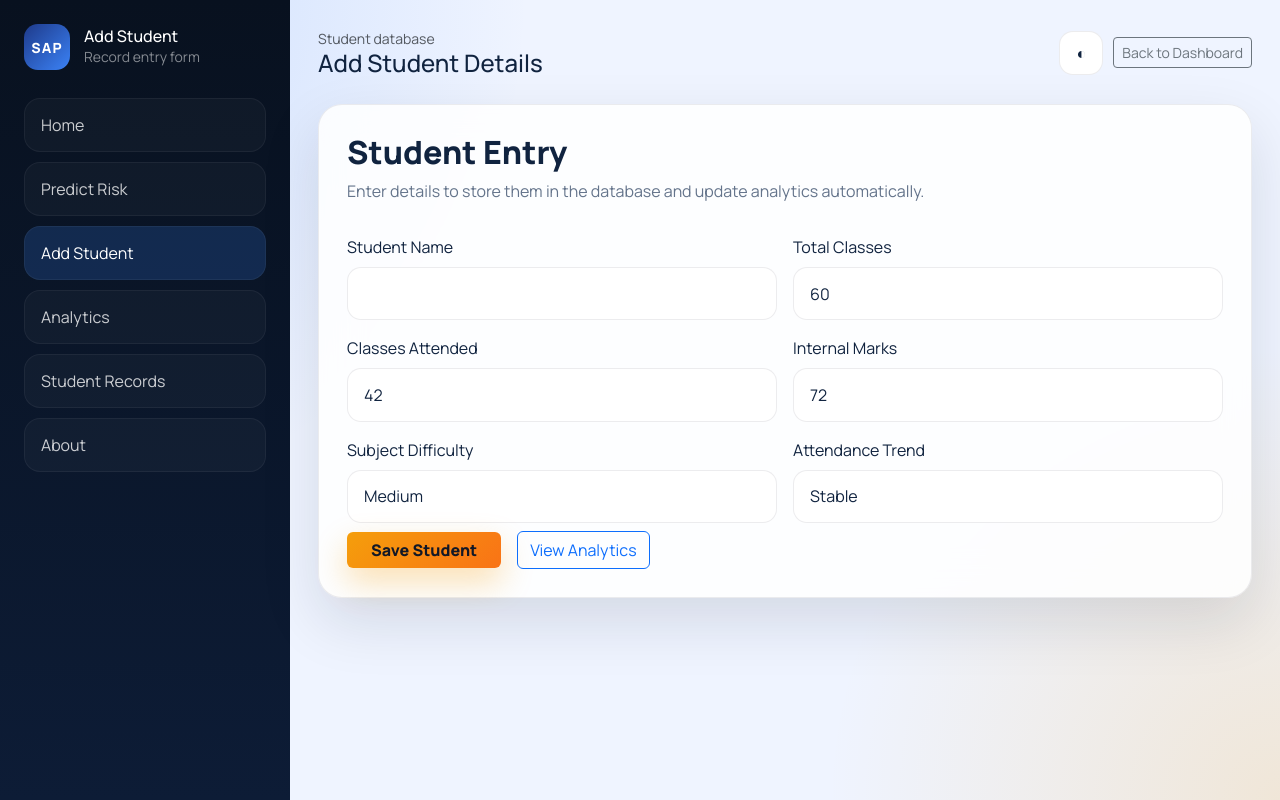
After one commit to shazfa13/smart-attendance-predictor, a Flask app: page /student-entry in a window 1280 px wide. The commit adds this page. Run offline with Flask 3, Linux system fonts and the light colour scheme; the visitor is signed in with stand-in values (Sample User, id 1).

Commit message:
Added database integration and removed dummy data

```diff
--- a/app.py
+++ b/app.py
@@ -3,6 +3,7 @@ from __future__ import annotations
 import csv
 import io
 import pickle
+import sqlite3
 from datetime import datetime
 from pathlib import Path
 from typing import Any
@@ -17,17 +18,17 @@ from flask import (
     redirect,
     render_template,
     request,
-    send_file,
     session,
     url_for,
 )
 
-from model.train_model import DATASET_PATH, MODEL_PATH, NUMERIC_FEATURES, CATEGORICAL_FEATURES, train_and_save_model
+from model.train_model import CATEGORICAL_FEATURES, NUMERIC_FEATURES, train_and_save_model
 
 BASE_DIR = Path(__file__).resolve().parent
 DATA_DIR = BASE_DIR / "data"
 MODEL_DIR = BASE_DIR / "model"
 MODEL_FILE = MODEL_DIR / "attendance_model.pkl"
+DB_PATH = BASE_DIR / "attendance.db"
 
 app = Flask(__name__)
 app.secret_key = "smart-attendance-risk-predictor-demo-key"
@@ -35,21 +36,8 @@ app.secret_key = "smart-attendance-risk-predictor-demo-key"
 DEMO_USERNAME = "admin"
 DEMO_PASSWORD = "admin123"
 
-SAMPLE_STUDENTS = [
-    {"name": "Aarav Sharma", "attendance": 92, "risk": "Low"},
-    {"name": "Diya Patel", "attendance": 81, "risk": "Low"},
-    {"name": "Ishaan Verma", "attendance": 74, "risk": "Medium"},
-    {"name": "Ananya Singh", "attendance": 68, "risk": "High"},
-    {"name": "Rahul Mehta", "attendance": 88, "risk": "Low"},
-    {"name": "Priya Nair", "attendance": 77, "risk": "Medium"},
-    {"name": "Kabir Khan", "attendance": 59, "risk": "High"},
-    {"name": "Meera Joshi", "attendance": 95, "risk": "Low"},
-    {"name": "Saanvi Gupta", "attendance": 71, "risk": "Medium"},
-    {"name": "Arjun Roy", "attendance": 63, "risk": "High"},
-]
-
-WEEKLY_ATTENDANCE = [88, 86, 84, 81, 79, 76, 78]
-WEEKLY_RISK = [12, 14, 16, 19, 21, 24, 22]
+ALLOWED_SUBJECT_DIFFICULTY = {"Easy", "Medium", "Hard"}
+ALLOWED_ATTENDANCE_TREND = {"Improving", "Stable", "Declining"}
 
 
 def ensure_model() -> None:
@@ -60,6 +48,255 @@ def ensure_model() -> None:
 ensure_model()
 with MODEL_FILE.open("rb") as model_file:
     model = pickle.load(model_file)
+
+
+def get_db_connection() -> sqlite3.Connection:
+    connection = sqlite3.connect(DB_PATH)
+    connection.row_factory = sqlite3.Row
+    return connection
+
+
+def init_db() -> None:
+    with get_db_connection() as connection:
+        connection.execute(
+            """
+            CREATE TABLE IF NOT EXISTS students (
+                id INTEGER PRIMARY KEY AUTOINCREMENT,
+                name TEXT NOT NULL,
+                total_classes INTEGER NOT NULL,
+                attended_classes INTEGER NOT NULL,
+                attendance_percentage REAL NOT NULL,
+                marks REAL NOT NULL,
+                subject_difficulty TEXT NOT NULL,
+                attendance_trend TEXT NOT NULL,
+                risk TEXT NOT NULL,
+                created_at TIMESTAMP NOT NULL DEFAULT CURRENT_TIMESTAMP
+            )
+            """
+        )
+        connection.commit()
+
+
+def insert_student(
+    *,
+    name: str,
+    total_classes: int,
+    attended_classes: int,
+    attendance_percentage: float,
+    marks: float,
+    subject_difficulty: str,
+    attendance_trend: str,
+    risk: str,
+) -> int:
+    with get_db_connection() as connection:
+        cursor = connection.execute(
+            """
+            INSERT INTO students (
+                name,
+                total_classes,
+                attended_classes,
+                attendance_percentage,
+                marks,
+                subject_difficulty,
+                attendance_trend,
+                risk
+            ) VALUES (?, ?, ?, ?, ?, ?, ?, ?)
+            """,
+            (
+                name,
+                total_classes,
+                attended_classes,
+                attendance_percentage,
+                marks,
+                subject_difficulty,
+                attendance_trend,
+                risk,
+            ),
+        )
+        connection.commit()
+        return int(cursor.lastrowid)
+
+
+def row_to_record(row: sqlite3.Row) -> dict[str, Any]:
+    return {
+        "id": int(row["id"]),
+        "name": str(row["name"]),
+        "attendance": round(float(row["attendance_percentage"]), 2),
+        "risk": str(row["risk"]),
+        "total_classes": int(row["total_classes"]),
+        "attended_classes": int(row["attended_classes"]),
+        "marks": round(float(row["marks"]), 2),
+        "subject_difficulty": str(row["subject_difficulty"]),
+        "attendance_trend": str(row["attendance_trend"]),
+        "created_at": str(row["created_at"]),
+    }
+
+
+def get_all_students() -> list[dict[str, Any]]:
+    with get_db_connection() as connection:
+        rows = connection.execute(
+            """
+            SELECT
+                id,
+                name,
+                total_classes,
+                attended_classes,
+                attendance_percentage,
+                marks,
+                subject_difficulty,
+                attendance_trend,
+                risk,
+                created_at
+            FROM students
+            ORDER BY id DESC
+            """
+        ).fetchall()
+
+    return [row_to_record(row) for row in rows]
+
+
+def get_recent_students(limit: int = 7) -> list[dict[str, Any]]:
+    with get_db_connection() as connection:
+        rows = connection.execute(
+            """
+            SELECT
+                id,
+                name,
+                total_classes,
+                attended_classes,
+                attendance_percentage,
+                marks,
+                subject_difficulty,
+                attendance_trend,
+                risk,
+                created_at
+            FROM students
+            ORDER BY id DESC
+            LIMIT ?
+            """,
+            (limit,),
+        ).fetchall()
+
+    records = [row_to_record(row) for row in rows]
+    records.reverse()
+    return records
+
+
+def delete_student(student_id: int) -> bool:
+    with get_db_connection() as connection:
+        cursor = connection.execute("DELETE FROM students WHERE id = ?", (student_id,))
+        connection.commit()
+        return cursor.rowcount > 0
+
+
+def build_weekly_series() -> tuple[list[float], list[float]]:
+    recent_records = get_recent_students(7)
+    attendance_values = [float(student["attendance"]) for student in recent_records]
+    risk_map = {"Low": 20.0, "Medium": 60.0, "High": 90.0}
+    risk_values = [risk_map.get(str(student["risk"]), 0.0) for student in recent_records]
+
+    while len(attendance_values) < 7:
+        attendance_values.insert(0, 0.0)
+        risk_values.insert(0, 0.0)
+
+    return attendance_values, risk_values
+
+
+def parse_student_payload(payload: Any, *, require_name: bool) -> tuple[dict[str, Any], str | None]:
+    name = str(payload.get("name", "")).strip()
+    if require_name and not name:
+        return {}, "Name is required."
+
+    try:
+        total_classes = int(payload.get("total_classes", 0))
+        attended_classes = int(payload.get("attended_classes", 0))
+        marks = float(payload.get("marks", 0))
+        subject_difficulty = str(payload.get("subject_difficulty", "Medium")).strip()
+        attendance_trend = str(payload.get("attendance_trend", "Stable")).strip()
+    except (TypeError, ValueError):
+        return {}, "Please provide valid numeric values."
+
+    if total_classes <= 0:
+        return {}, "Total classes must be greater than zero."
+    if attended_classes < 0 or attended_classes > total_classes:
+        return {}, "Attended classes must be between 0 and total classes."
+    if marks < 0 or marks > 100:
+        return {}, "Marks must be between 0 and 100."
+    if subject_difficulty not in ALLOWED_SUBJECT_DIFFICULTY:
+        return {}, "Subject difficulty must be Easy, Medium, or Hard."
+    if attendance_trend not in ALLOWED_ATTENDANCE_TREND:
+        return {}, "Attendance trend must be Improving, Stable, or Declining."
+
+    if not name:
+        name = f"Student {datetime.now().strftime('%Y%m%d%H%M%S')}"
+
+    attendance_percentage = round((attended_classes / total_classes) * 100, 2)
+    parsed = {
+        "name": name,
+        "total_classes": total_classes,
+        "attended_classes": attended_classes,
+        "marks": marks,
+        "subject_difficulty": subject_difficulty,
+        "attendance_trend": attendance_trend,
+        "attendance_percentage": attendance_percentage,
+    }
+    return parsed, None
+
+
+def build_prediction(parsed: dict[str, Any]) -> dict[str, Any]:
+    input_frame = pd.DataFrame(
+        [
+            {
+                "total_classes": parsed["total_classes"],
+                "attended_classes": parsed["attended_classes"],
+                "attendance_percentage": parsed["attendance_percentage"],
+                "marks": parsed["marks"],
+                "subject_difficulty": parsed["subject_difficulty"],
+                "attendance_trend": parsed["attendance_trend"],
+            }
+        ],
+        columns=NUMERIC_FEATURES + CATEGORICAL_FEATURES,
+    )
+
+    probability_risk = float(model.predict_proba(input_frame)[0][1])
+    risk_level = classify_risk(probability_risk, float(parsed["attendance_percentage"]))
+    recommendation = build_recommendation(
+        total_classes=int(parsed["total_classes"]),
+        attended_classes=int(parsed["attended_classes"]),
+        attendance_percentage=float(parsed["attendance_percentage"]),
+        probability_risk=probability_risk,
+        marks=float(parsed["marks"]),
+        subject_difficulty=str(parsed["subject_difficulty"]),
+        attendance_trend=str(parsed["attendance_trend"]),
+    )
+
+    return {
+        "risk_level": risk_level,
+        "probability": round(probability_risk * 100, 2),
+        "attendance_percentage": float(parsed["attendance_percentage"]),
+        "recommendation": recommendation,
+    }
+
+
+def predict_and_store(parsed: dict[str, Any]) -> dict[str, Any]:
+    prediction = build_prediction(parsed)
+
+    student_id = insert_student(
+        name=str(parsed["name"]),
+        total_classes=int(parsed["total_classes"]),
+        attended_classes=int(parsed["attended_classes"]),
+        attendance_percentage=float(parsed["attendance_percentage"]),
+        marks=float(parsed["marks"]),
+        subject_difficulty=str(parsed["subject_difficulty"]),
+        attendance_trend=str(parsed["attendance_trend"]),
+        risk=prediction["risk_level"],
+    )
+
+    prediction["student_id"] = student_id
+    return prediction
+
+
+init_db()
 
 
 @app.context_processor
@@ -105,6 +342,7 @@ def dashboard() -> Response | str:
     safe_count = sum(1 for student in records if student["risk"] == "Low")
     warning_count = sum(1 for student in records if student["risk"] == "Medium")
     danger_count = sum(1 for student in records if student["risk"] == "High")
+    weekly_attendance, weekly_risk = build_weekly_series()
 
     return render_template(
         "dashboard.html",
@@ -113,8 +351,8 @@ def dashboard() -> Response | str:
         safe_count=safe_count,
         warning_count=warning_count,
         danger_count=danger_count,
-        weekly_attendance=WEEKLY_ATTENDANCE,
-        weekly_risk=WEEKLY_RISK,
+        weekly_attendance=weekly_attendance,
+        weekly_risk=weekly_risk,
     )
 
 
@@ -128,6 +366,12 @@ def analytics() -> Response | str:
     labels = [student["name"] for student in records]
     attendance = [student["attendance"] for student in records]
     risk_values = [student["risk"] for student in records]
+    weekly_attendance, weekly_risk = build_weekly_series()
+    risk_distribution = {
+        "Low": sum(1 for value in risk_values if value == "Low"),
+        "Medium": sum(1 for value in risk_values if value == "Medium"),
+        "High": sum(1 for value in risk_values if value == "High"),
+    }
 
     return render_template(
         "analytics.html",
@@ -136,8 +380,9 @@ def analytics() -> Response | str:
         attendance=attendance,
         risk_values=risk_values,
         weekly_labels=["Mon", "Tue", "Wed", "Thu", "Fri", "Sat", "Sun"],
-        weekly_attendance=WEEKLY_ATTENDANCE,
-        weekly_risk=WEEKLY_RISK,
+        weekly_attendance=weekly_attendance,
+        weekly_risk=weekly_risk,
+        risk_distribution=risk_distribution,
     )
 
 
@@ -168,61 +413,82 @@ def records() -> Response | str:
     )
 
 
+@app.route("/student-entry", methods=["GET", "POST"])
+def student_entry() -> Response | str:
+    if not session.get("user"):
+        flash("Please log in to add student records.", "warning")
+        return redirect(url_for("login"))
+
+    if request.method == "POST":
+        parsed, error_message = parse_student_payload(request.form, require_name=True)
+        if error_message:
+            flash(error_message, "danger")
+            return render_template("student_entry.html", user=session.get("user"), form_data=request.form)
+
+        try:
+            prediction = predict_and_store(parsed)
+        except Exception:
+            flash("Unable to save student record right now.", "danger")
+            return render_template("student_entry.html", user=session.get("user"), form_data=request.form)
+
+        flash(
+            f"Student added successfully. Risk: {prediction['risk_level']} ({prediction['probability']}%).",
+            "success",
+        )
+        return redirect(url_for("analytics"))
+
+    return render_template("student_entry.html", user=session.get("user"), form_data={})
+
+
 @app.route("/predict", methods=["POST"])
 def predict() -> Response:
     if not session.get("user"):
         return jsonify({"success": False, "message": "Authentication required."}), 401
 
     payload = request.get_json(silent=True) or request.form
+    parsed, error_message = parse_student_payload(payload, require_name=False)
+    if error_message:
+        return jsonify({"success": False, "message": error_message}), 400
+
     try:
-        total_classes = int(payload.get("total_classes", 0))
-        attended_classes = int(payload.get("attended_classes", 0))
-        marks = float(payload.get("marks", 0))
-        subject_difficulty = str(payload.get("subject_difficulty", "Medium"))
-        attendance_trend = str(payload.get("attendance_trend", "Stable"))
-    except (TypeError, ValueError):
-        return jsonify({"success": False, "message": "Please provide valid numeric values."}), 400
-
-    if total_classes <= 0:
-        return jsonify({"success": False, "message": "Total classes must be greater than zero."}), 400
-    if attended_classes < 0 or attended_classes > total_classes:
-        return jsonify({"success": False, "message": "Attended classes must be between 0 and total classes."}), 400
-
-    attendance_percentage = round((attended_classes / total_classes) * 100, 2)
-
-    input_frame = pd.DataFrame(
-        [
-            {
-                "total_classes": total_classes,
-                "attended_classes": attended_classes,
-                "attendance_percentage": attendance_percentage,
-                "marks": marks,
-                "subject_difficulty": subject_difficulty,
-                "attendance_trend": attendance_trend,
-            }
-        ],
-        columns=NUMERIC_FEATURES + CATEGORICAL_FEATURES,
-    )
-
-    probability_risk = float(model.predict_proba(input_frame)[0][1])
-    risk_level = classify_risk(probability_risk, attendance_percentage)
-    recommendation = build_recommendation(
-        total_classes=total_classes,
-        attended_classes=attended_classes,
-        attendance_percentage=attendance_percentage,
-        probability_risk=probability_risk,
-        marks=marks,
-        subject_difficulty=subject_difficulty,
-        attendance_trend=attendance_trend,
-    )
+        prediction = build_prediction(parsed)
+    except Exception:
+        return jsonify({"success": False, "message": "Prediction failed. Please try again."}), 500
 
     return jsonify(
         {
             "success": True,
-            "risk_level": risk_level,
-            "probability": round(probability_risk * 100, 2),
-            "attendance_percentage": attendance_percentage,
-            "recommendation": recommendation,
+            "risk_level": prediction["risk_level"],
+            "probability": prediction["probability"],
+            "attendance_percentage": prediction["attendance_percentage"],
+            "recommendation": prediction["recommendation"],
+        }
+    )
+
+
+@app.route("/add-student", methods=["POST"])
+def add_student() -> Response:
+    if not session.get("user"):
+        return jsonify({"success": False, "message": "Authentication required."}), 401
+
+    payload = request.get_json(silent=True) or request.form
+    parsed, error_message = parse_student_payload(payload, require_name=True)
+    if error_message:
+        return jsonify({"success": False, "message": error_message}), 400
+
+    try:
+        prediction = predict_and_store(parsed)
+    except Exception:
+        return jsonify({"success": False, "message": "Unable to add student right now."}), 500
+
+    return jsonify(
+        {
+            "success": True,
+            "student_id": prediction["student_id"],
+            "name": parsed["name"],
+            "risk_level": prediction["risk_level"],
+            "attendance_percentage": prediction["attendance_percentage"],
+            "probability": prediction["probability"],
         }
     )
 
@@ -260,6 +526,42 @@ def api_summary() -> Response:
             "danger": sum(1 for student in records if student["risk"] == "High"),
         }
     )
+
+
+@app.route("/api/risk-distribution")
+def api_risk_distribution() -> Response:
+    if not session.get("user"):
+        return jsonify({"success": False, "message": "Authentication required."}), 401
+
+    records = get_records()
+    return jsonify(
+        {
+            "success": True,
+            "labels": ["Low", "Medium", "High"],
+            "values": [
+                sum(1 for student in records if student["risk"] == "Low"),
+                sum(1 for student in records if student["risk"] == "Medium"),
+                sum(1 for student in records if student["risk"] == "High"),
+            ],
+        }
+    )
+
+
+@app.route("/records/delete/<int:student_id>", methods=["POST", "DELETE"])
+@app.route("/api/records/<int:student_id>", methods=["POST", "DELETE"])
+def remove_record(student_id: int) -> Response:
+    if not session.get("user"):
+        return jsonify({"success": False, "message": "Authentication required."}), 401
+
+    try:
+        was_deleted = delete_student(student_id)
+    except Exception:
+        return jsonify({"success": False, "message": "Unable to delete record."}), 500
+
+    if not was_deleted:
+        return jsonify({"success": False, "message": "Record not found."}), 404
+
+    return jsonify({"success": True, "message": "Record deleted."})
 
 
 def classify_risk(probability_risk: float, attendance_percentage: float) -> str:
@@ -319,7 +621,10 @@ def build_recommendation(
 
 
 def get_records() -> list[dict[str, Any]]:
-    return SAMPLE_STUDENTS.copy()
+    try:
+        return get_all_students()
+    except Exception:
+        return []
 
 
 if __name__ == "__main__":
--- a/static/js/main.js
+++ b/static/js/main.js
@@ -99,6 +99,44 @@ document.addEventListener("DOMContentLoaded", () => {
       window.location.search = params.toString();
     });
   }
+
+  document.querySelectorAll(".delete-record-btn").forEach((button) => {
+    button.addEventListener("click", async () => {
+      const deleteUrl = button.getAttribute("data-delete-url");
+      const studentName = button.getAttribute("data-student-name") || "this student";
+
+      if (!deleteUrl) {
+        return;
+      }
+
+      const confirmed = window.confirm(`Delete ${studentName}? This action cannot be undone.`);
+      if (!confirmed) {
+        return;
+      }
+
+      try {
+        const response = await fetch(deleteUrl, {
+          method: "POST",
+          headers: { Accept: "application/json" },
+          credentials: "same-origin",
+        });
+        const responseText = await response.text();
+        const contentType = response.headers.get("content-type") || "";
+        const data = contentType.includes("application/json")
+          ? JSON.parse(responseText)
+          : { success: false, message: responseText || `Delete failed (${response.status})` };
+
+        if (!response.ok || !data.success) {
+          throw new Error(data.message || "Delete failed");
+        }
+
+        showToast("Record deleted", `${studentName} was removed from the database.`, "success");
+        window.location.reload();
+      } catch (error) {
+        showToast("Delete error", error.message, "danger");
+      }
+    });
+  });
 
   const dashboardDataElement = document.getElementById("dashboard-data");
   const dashboardData = dashboardDataElement
--- a/templates/analytics.html
+++ b/templates/analytics.html
@@ -13,6 +13,7 @@
     <nav class="sidebar-nav">
       <a href="{{ url_for('dashboard') }}">Home</a>
       <a href="{{ url_for('dashboard') }}#predict-section">Predict Risk</a>
+      <a href="{{ url_for('student_entry') }}">Add Student</a>
       <a href="{{ url_for('analytics') }}" class="active">Analytics</a>
       <a href="{{ url_for('records') }}">Student Records</a>
       <a href="{{ url_for('index') }}#features">About</a>
--- a/templates/dashboard.html
+++ b/templates/dashboard.html
@@ -13,6 +13,7 @@
     <nav class="sidebar-nav">
       <a href="{{ url_for('dashboard') }}" class="active">Home</a>
       <a href="#predict-section">Predict Risk</a>
+      <a href="{{ url_for('student_entry') }}">Add Student</a>
       <a href="{{ url_for('analytics') }}">Analytics</a>
       <a href="{{ url_for('records') }}">Student Records</a>
       <a href="{{ url_for('index') }}#about">About</a>
--- /dev/null
+++ b/templates/student_entry.html
@@ -0,0 +1,85 @@
+{% extends 'base.html' %}
+{% block title %}Add Student | Smart Attendance Risk Predictor{% endblock %}
+{% block content %}
+<div class="dashboard-shell">
+  <aside class="sidebar sidebar-static">
+    <div class="sidebar-header">
+      <div class="brand-mark small">SAP</div>
+      <div>
+        <h2 class="h6 mb-0 text-white">Add Student</h2>
+        <p class="text-white-50 small mb-0">Record entry form</p>
+      </div>
+    </div>
+    <nav class="sidebar-nav">
+      <a href="{{ url_for('dashboard') }}">Home</a>
+      <a href="{{ url_for('dashboard') }}#predict-section">Predict Risk</a>
+      <a href="{{ url_for('student_entry') }}" class="active">Add Student</a>
+      <a href="{{ url_for('analytics') }}">Analytics</a>
+      <a href="{{ url_for('records') }}">Student Records</a>
+      <a href="{{ url_for('index') }}#about">About</a>
+    </nav>
+  </aside>
+
+  <main class="dashboard-main">
+    <header class="topbar">
+      <div>
+        <p class="text-muted small mb-0">Student database</p>
+        <h1 class="h4 mb-0">Add Student Details</h1>
+      </div>
+      <div class="topbar-actions">
+        <button class="icon-button" id="themeToggle" type="button">◐</button>
+        <a class="btn btn-outline-secondary btn-sm" href="{{ url_for('dashboard') }}">Back to Dashboard</a>
+      </div>
+    </header>
+
+    <section class="panel-card">
+      <div class="panel-head mb-3">
+        <div>
+          <h2>Student Entry</h2>
+          <p>Enter details to store them in the database and update analytics automatically.</p>
+        </div>
+      </div>
+
+      <form method="post" action="{{ url_for('student_entry') }}" class="row g-3">
+        <div class="col-md-6">
+          <label class="form-label">Student Name</label>
+          <input type="text" class="form-control" name="name" value="{{ form_data.get('name', '') }}" required />
+        </div>
+        <div class="col-md-6">
+          <label class="form-label">Total Classes</label>
+          <input type="number" class="form-control" name="total_classes" min="1" value="{{ form_data.get('total_classes', 60) }}" required />
+        </div>
+        <div class="col-md-6">
+          <label class="form-label">Classes Attended</label>
+          <input type="number" class="form-control" name="attended_classes" min="0" value="{{ form_data.get('attended_classes', 42) }}" required />
+        </div>
+        <div class="col-md-6">
+          <label class="form-label">Internal Marks</label>
+          <input type="number" class="form-control" name="marks" min="0" max="100" value="{{ form_data.get('marks', 72) }}" required />
+        </div>
+        <div class="col-md-6">
+          <label class="form-label">Subject Difficulty</label>
+          <select class="form-select" name="subject_difficulty">
+            <option value="Easy" {% if form_data.get('subject_difficulty', 'Medium') == 'Easy' %}selected{% endif %}>Easy</option>
+            <option value="Medium" {% if form_data.get('subject_difficulty', 'Medium') == 'Medium' %}selected{% endif %}>Medium</option>
+            <option value="Hard" {% if form_data.get('subject_difficulty', 'Medium') == 'Hard' %}selected{% endif %}>Hard</option>
+          </select>
+        </div>
+        <div class="col-md-6">
+          <label class="form-label">Attendance Trend</label>
+          <select class="form-select" name="attendance_trend">
+            <option value="Improving" {% if form_data.get('attendance_trend', 'Stable') == 'Improving' %}selected{% endif %}>Improving</option>
+            <option value="Stable" {% if form_data.get('attendance_trend', 'Stable') == 'Stable' %}selected{% endif %}>Stable</option>
+            <option value="Declining" {% if form_data.get('attendance_trend', 'Stable') == 'Declining' %}selected{% endif %}>Declining</option>
+          </select>
+        </div>
+        <div class="col-12 d-flex flex-wrap gap-3 align-items-center mt-2">
+          <button type="submit" class="btn btn-accent px-4">Save Student</button>
+          <a class="btn btn-outline-primary" href="{{ url_for('analytics') }}">View Analytics</a>
+        </div>
+      </form>
+    </section>
+  </main>
+</div>
+{% endblock %}
+{% block scripts %}{% endblock %}
```
Also changed, not shown: templates/records.html (+12 -0 lines), 1 other file.
